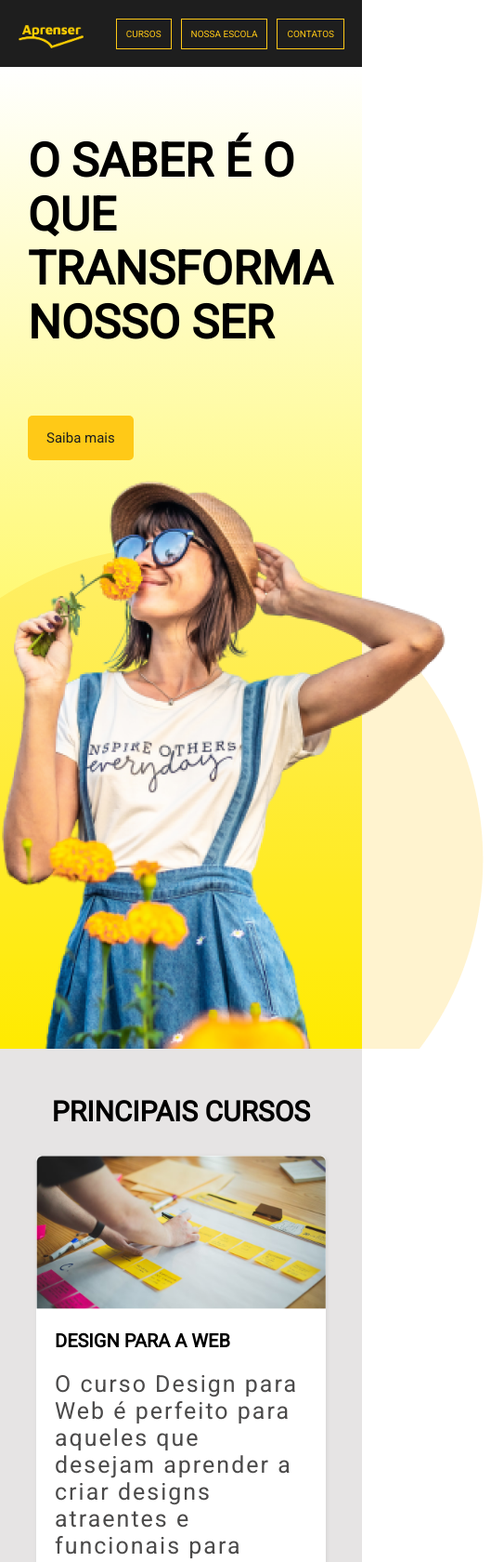
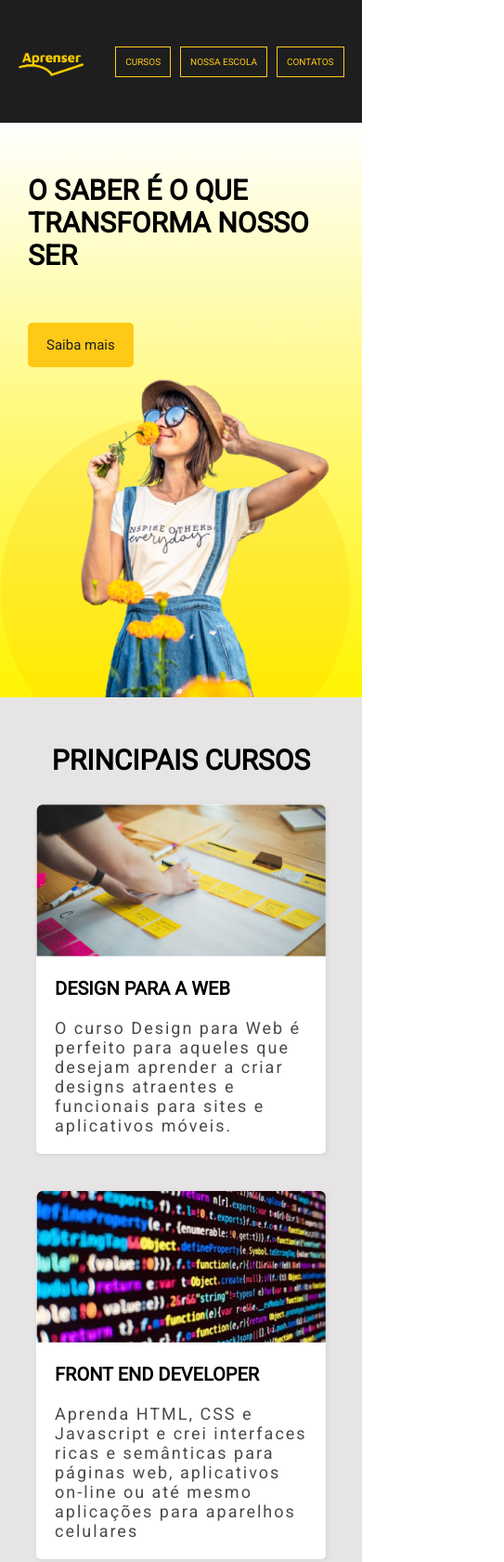
Before and after one commit to marchingbeagle/aprenser-webdesign-serliv, a plain HTML site: page index.html in a window 390 px wide. Shown: the top 1680 px of the page at 93% size, 543 px wide, since content can reach past the window. Drawn offline with Linux system fonts and the light colour scheme.

Commit message:
corrigidos tamanho de fontes e imagens na versao mobile

```diff
--- a/style.css
+++ b/style.css
@@ -219,6 +219,10 @@ header {
 }
 
 @media only screen and (max-width: 450px) {
+  .hero {
+    padding: 5rem 0;
+  }
+
   .hero-list {
     gap: 1rem;
   }
@@ -244,10 +248,11 @@ header {
   }
 
   .courses-tiles-card__description {
-    font-size: 2.5rem;
+    font-size: 1.8rem;
   }
 
   .banner-title {
+    font-size: 3rem;
     padding: 3rem;
   }
 
@@ -260,8 +265,13 @@ header {
   }
 
   .about_us-container__description {
-    font-size: 2.5rem;
+    font-size: 1.8rem;
     letter-spacing: 3px;
-    line-height: 4rem;
+    line-height: 3.5rem;
+  }
+
+  .about_us-img,
+  .banner-img {
+    width: 100%;
   }
 }
```
